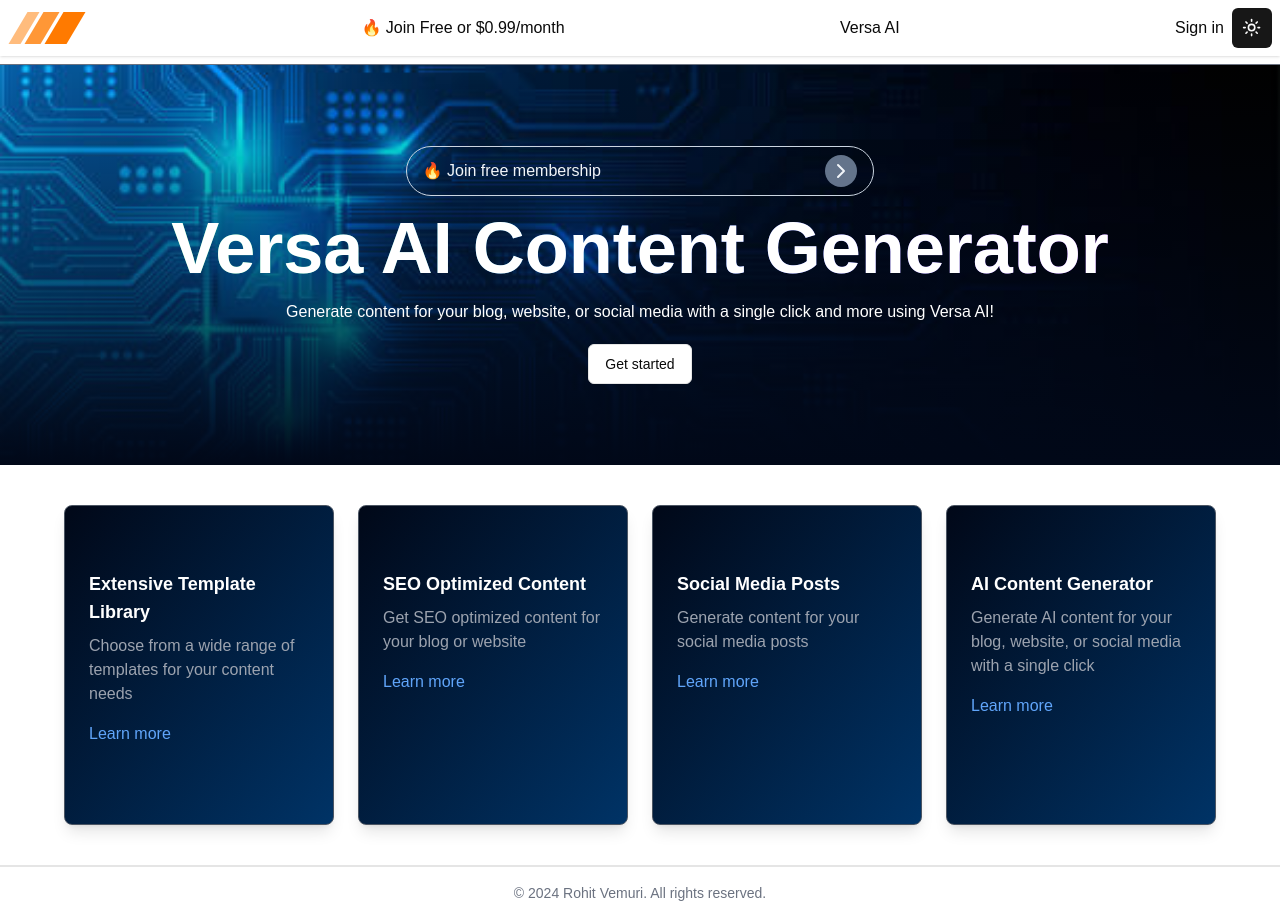
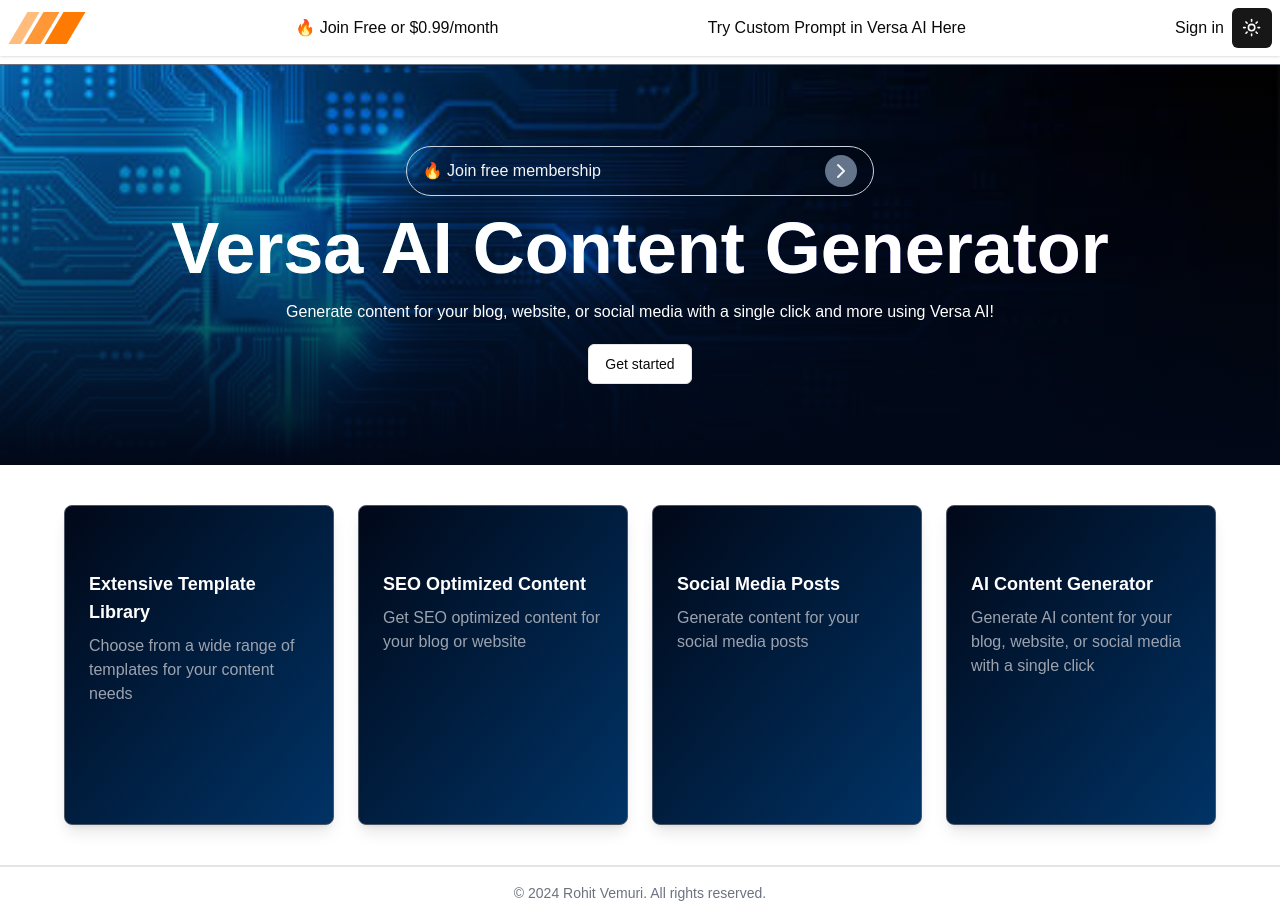
Before and after one commit to rvemuri2/versa-ai, a Next.js app: page / in a window 1280 px wide. Built offline with nearby package versions, Linux system fonts and the light colour scheme; no server answers.

Commit message:
structuring UI more

```diff
--- a/components/cards/promo-card.tsx
+++ b/components/cards/promo-card.tsx
@@ -13,9 +13,6 @@ const Card: React.FC<PromoCardProps> = ({ title, description, link }) => {
       <div className="relative flex flex-col items-start p-6 border rounded-lg bg-opacity-80 border-gray-600 shadow-lg transition-transform transform hover:scale-105 hover:shadow-2xl bg-gradient-to-br from-[#010818] to-[#003366] h-80">
         <h3 className="text-lg font-semibold mb-2 text-white pt-10">{title}</h3>
         <p className="text-gray-400 mb-4">{description}</p>
-        <a href={link} className="text-blue-400 hover:underline">
-          Learn more
-        </a>
       </div>
     </Link>
   );
--- a/components/nav/top-nav.tsx
+++ b/components/nav/top-nav.tsx
@@ -39,7 +39,7 @@ export default function TopNav() {
         {!subscribed && (
           <Link href="/membership">🔥 Join Free or $0.99/month</Link>
         )}
-        <Link href="/gen-ai">Versa AI</Link>
+        <Link href="/gen-ai">Try Custom Prompt in Versa AI Here</Link>
         <div className="flex items-center">
           {isSignedIn && (
             <Link
```
